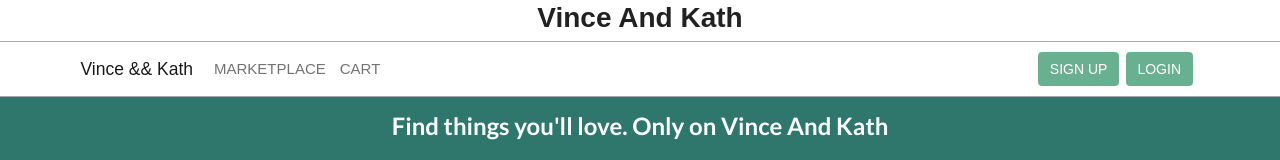
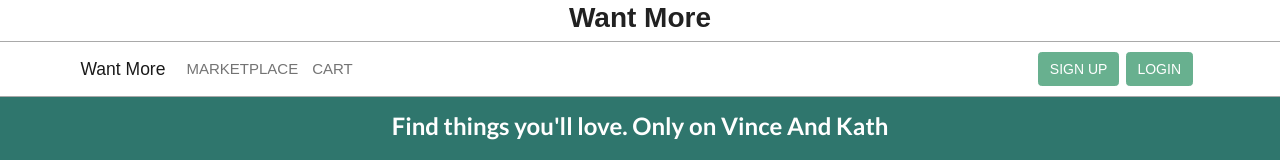
Before and after one commit to caichenx/WantMore_React, a React (Create React App) app: page / in a window 1280 px wide. Shown: the top 160 px of the page. Built offline with nearby package versions, Linux system fonts and the light colour scheme; no server answers.

Commit message:
changes on navigation bar

```diff
--- a/src/components/App.js
+++ b/src/components/App.js
@@ -119,7 +119,7 @@ class App extends React.Component {
   render() {
     return (
       <div>
-        <h1>Vince And Kath</h1>
+        <h1>Want More</h1>
         {/* TODO fix item count */}
         <NaviHeader itemCount={this.state.cart.length} />
         <Route path="/">
--- a/src/components/NavHeader.js
+++ b/src/components/NavHeader.js
@@ -6,7 +6,7 @@ const NaviHeader = ({ itemCount }) => {
     <nav className="navbar navbar-expand-md navbar-light">
       <div className="container">
         <Link className="navbar-brand" href="/">
-          Vince && Kath
+          Want More
         </Link>
         <button
           className="navbar-toggler"
```
Also changed, not shown: src/Reflection.js (deleted, +0 -21 lines), 1 other file (tests, documents, lock files or other folders).
